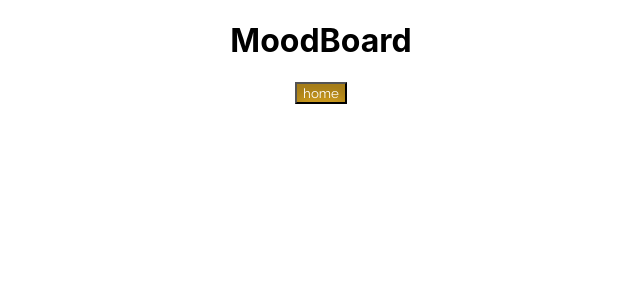
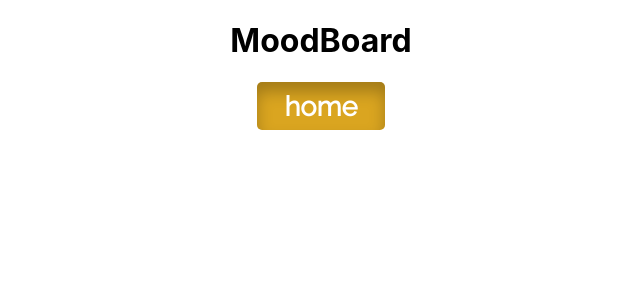
Before and after one commit to TMcMeans/MoodBoard-FE, a React (Create React App) app: page / in a window 1280 px wide. Shown: the top 300 px of the page, without its empty margins (319-959 px from the left). Built offline with nearby package versions, Linux system fonts and the light colour scheme; a web font is replaced by a local one.

Commit message:
Add size and font styling

```diff
--- a/src/components/Button/Button.css
+++ b/src/components/Button/Button.css
@@ -1,8 +1,14 @@
 button {
   color: #ffffff;
-  font-family: Raleway;
   background: #DAA520;
   box-shadow:
     0px 4px 4px rgba(255, 255, 255, 0.25),
-    inset 0px 13px 15px rgba(0, 0, 0, 0.25);
+    inset 0px 10px 15px rgba(0, 0, 0, 0.25);
+  border: none;
+  border-radius: 5px;
+  font-family: 'Raleway', sans-serif;
+  font-weight: bold;
+  font-size: 1.7rem;
+  height: 3rem;
+  width: 8rem;
 }
```
